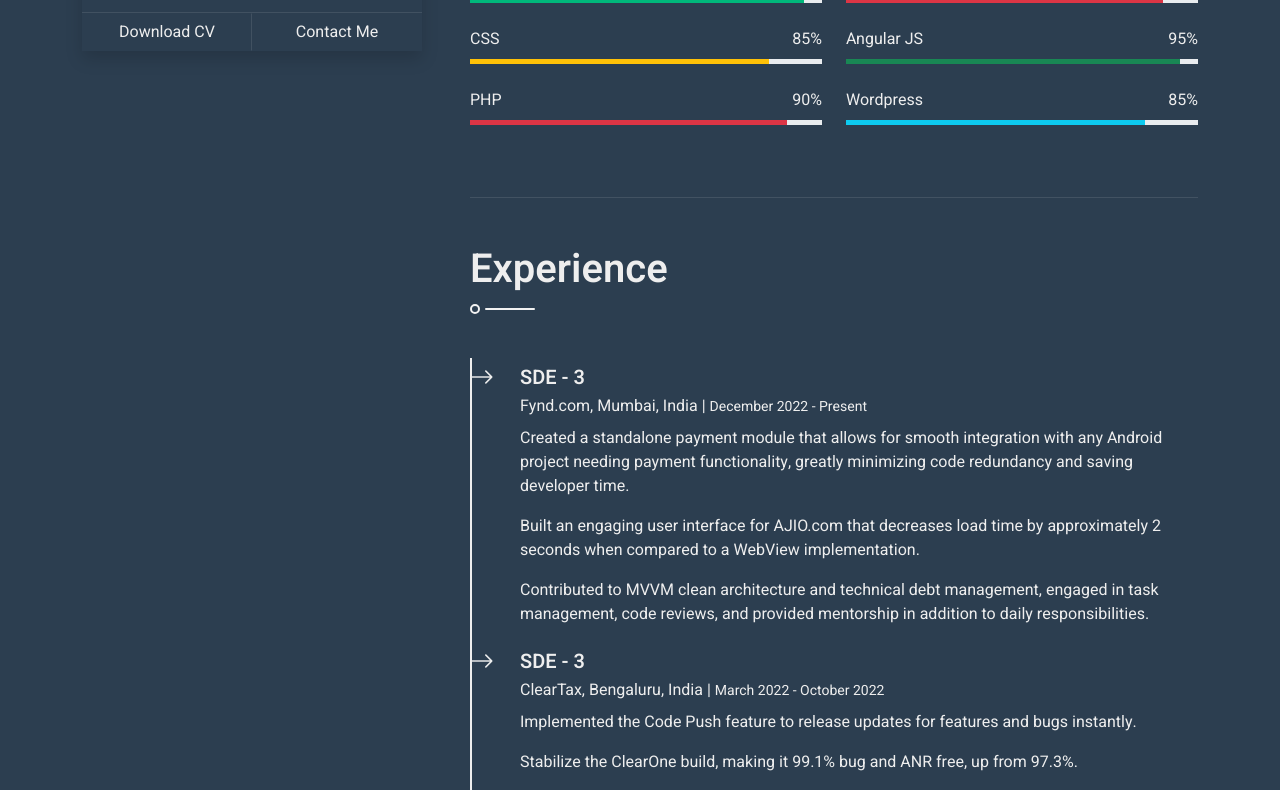
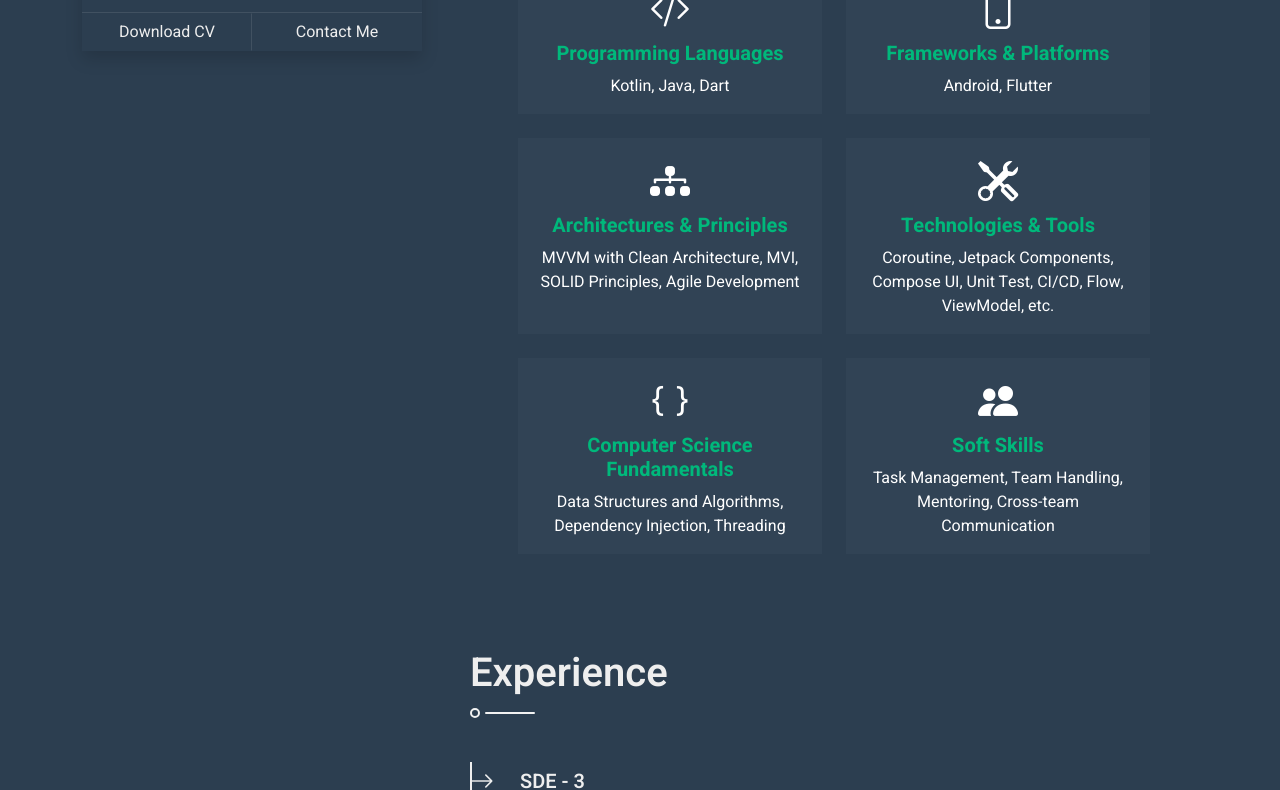
Before and after one commit to ashutosh-vaidya/myportfolio, a plain HTML site: page index.html in a window 1280 px wide. Shown: the part 749-1539 px from the top of the page. Drawn offline with nearby package versions, Linux system fonts and the light colour scheme.

Commit message:
Added skills and services section
Added skills and services section

```diff
--- a/css/style.css
+++ b/css/style.css
@@ -216,3 +216,38 @@
 .testimonial-carousel .owl-dot.active {
   background: var(--primary);
 }
+.card {
+  border: none;
+  transition: transform 0.2s;
+}
+
+.card:hover {
+  transform: translateY(-10px);
+}
+
+.card-title {
+  font-weight: bold;
+}
+
+.card-text {
+  font-size: 1rem;
+}
+.skill-card {
+  background-color: #314355;
+  color: white;
+  border: none;
+  transition: transform 0.2s;
+}
+
+.skill-card:hover {
+  transform: translateY(-10px);
+}
+
+.skill-card .card-body i {
+  color: white;
+}
+
+.skill-card .card-title,
+.skill-card .card-text {
+  color: white;
+}
--- a/index.html
+++ b/index.html
@@ -71,8 +71,10 @@
                 <section class="py-5 border-bottom wow fadeInUp" data-wow-delay="0.1s">
                     <h1 class="title pb-3 mb-5">About Me</h1>
                     <p>
-                        A mobile application developer crafted high-performing, user-focused applications for Android and Flutter apps.
-                        Leading innovation, performance optimization, and excellence in mobile solutions, master of Kotlin, Java, and Dart.
+                        A mobile application developer crafted high-performing, user-focused applications for Android
+                        and Flutter apps.
+                        Leading innovation, performance optimization, and excellence in mobile solutions, master of
+                        Kotlin, Java, and Dart.
                     </p>
                     <div class="row mb-4">
                         <div class="col-sm-6 py-1">
@@ -132,76 +134,83 @@
                 </section>
                 <!-- About End -->
 
-                <!-- Skills Start -->
-                <section class="py-5 border-bottom wow fadeInUp" data-wow-delay="0.1s">
+                <!-- Skills Section Start -->
+                <section class="py-5">
                     <h1 class="title pb-3 mb-5">Skills</h1>
-                    <div class="row">
-                        <div class="col-sm-6">
-                            <div class="skill mb-4">
-                                <div class="d-flex justify-content-between">
-                                    <p class="mb-2">HTML</p>
-                                    <p class="mb-2">95%</p>
-                                </div>
-                                <div class="progress">
-                                    <div class="progress-bar bg-primary" role="progressbar" aria-valuenow="95"
-                                        aria-valuemin="0" aria-valuemax="100"></div>
+                    <div class="container">
+                        <div class="row row-cols-1 row-cols-md-2 g-4">
+                            <!-- Programming Languages Card -->
+                            <div class="col">
+                                <div class="card h-100 text-center skill-card">
+                                    <div class="card-body">
+                                        <i class="bi bi-code-slash fs-1 mb-3"></i>
+                                        <h5 class="card-title text-primary">Programming Languages</h5>
+                                        <p class="card-text">Kotlin, Java, Dart</p>
+                                    </div>
                                 </div>
                             </div>
-                            <div class="skill mb-4">
-                                <div class="d-flex justify-content-between">
-                                    <p class="mb-2">CSS</p>
-                                    <p class="mb-2">85%</p>
-                                </div>
-                                <div class="progress">
-                                    <div class="progress-bar bg-warning" role="progressbar" aria-valuenow="85"
-                                        aria-valuemin="0" aria-valuemax="100"></div>
+                            <!-- Frameworks & Platforms Card -->
+                            <div class="col">
+                                <div class="card h-100 text-center skill-card">
+                                    <div class="card-body">
+                                        <i class="bi bi-phone fs-1 mb-3"></i>
+                                        <h5 class="card-title text-primary">Frameworks & Platforms</h5>
+                                        <p class="card-text">Android, Flutter</p>
+                                    </div>
                                 </div>
                             </div>
-                            <div class="skill mb-4">
-                                <div class="d-flex justify-content-between">
-                                    <p class="mb-2">PHP</p>
-                                    <p class="mb-2">90%</p>
-                                </div>
-                                <div class="progress">
-                                    <div class="progress-bar bg-danger" role="progressbar" aria-valuenow="90"
-                                        aria-valuemin="0" aria-valuemax="100"></div>
+                            <!-- Architectures & Principles Card -->
+                            <div class="col">
+                                <div class="card h-100 text-center skill-card">
+                                    <div class="card-body">
+                                        <i class="bi bi-diagram-3-fill fs-1 mb-3"></i>
+                                        <h5 class="card-title text-primary">Architectures & Principles</h5>
+                                        <p class="card-text">MVVM with Clean Architecture, MVI, SOLID Principles, Agile Development</p>
+                                    </div>
                                 </div>
                             </div>
-                        </div>
-                        <div class="col-sm-6">
-                            <div class="skill mb-4">
-                                <div class="d-flex justify-content-between">
-                                    <p class="mb-2">Javascript</p>
-                                    <p class="mb-2">90%</p>
-                                </div>
-                                <div class="progress">
-                                    <div class="progress-bar bg-danger" role="progressbar" aria-valuenow="90"
-                                        aria-valuemin="0" aria-valuemax="100"></div>
+                            <!-- Technologies & Tools Card -->
+                            <div class="col">
+                                <div class="card h-100 text-center skill-card">
+                                    <div class="card-body">
+                                        <i class="bi bi-tools fs-1 mb-3"></i>
+                                        <h5 class="card-title text-primary">Technologies & Tools</h5>
+                                        <p class="card-text">
+                                            Coroutine, Jetpack Components, Compose UI,
+                                            Unit Test, CI/CD, Flow, ViewModel, etc.
+                                        </p>
+                                    </div>
                                 </div>
                             </div>
-                            <div class="skill mb-4">
-                                <div class="d-flex justify-content-between">
-                                    <p class="mb-2">Angular JS</p>
-                                    <p class="mb-2">95%</p>
-                                </div>
-                                <div class="progress">
-                                    <div class="progress-bar bg-success" role="progressbar" aria-valuenow="95"
-                                        aria-valuemin="0" aria-valuemax="100"></div>
+                            <!-- Computer Science Fundamentals Card -->
+                            <div class="col">
+                                <div class="card h-100 text-center skill-card">
+                                    <div class="card-body">
+                                        <i class="bi bi-braces fs-1 mb-3"></i>
+                                        <h5 class="card-title text-primary">Computer Science Fundamentals</h5>
+                                        <p class="card-text">Data Structures and Algorithms,  Dependency Injection, Threading</p>
+                                    </div>
                                 </div>
                             </div>
-                            <div class="skill mb-4">
-                                <div class="d-flex justify-content-between">
-                                    <p class="mb-2">Wordpress</p>
-                                    <p class="mb-2">85%</p>
-                                </div>
-                                <div class="progress">
-                                    <div class="progress-bar bg-info" role="progressbar" aria-valuenow="85"
-                                        aria-valuemin="0" aria-valuemax="100"></div>
+                            <!-- Soft Skills Card -->
+                            <div class="col">
+                                <div class="card h-100 text-center skill-card">
+                                    <div class="card-body">
+                                        <i class="bi bi-people-fill fs-1 mb-3"></i>
+                                        <h5 class="card-title text-primary">Soft Skills</h5>
+                                        <p class="card-text">
+                                            Task Management, Team Handling, Mentoring, Cross-team
+                                            Communication
+                                        </p>
+                                    </div>
                                 </div>
                             </div>
                         </div>
                     </div>
                 </section>
+                <!-- Skills Section End -->
+
+
                 <!-- Skills End -->
 
                 <!-- Experience Start -->
@@ -217,13 +226,17 @@
                                 Fynd.com, Mumbai, India | <small>December 2022 - Present</small>
                             </p>
                             <p>
-                                Created a standalone payment module that allows for smooth integration with any Android project needing payment functionality, greatly minimizing code redundancy and saving developer time.
+                                Created a standalone payment module that allows for smooth integration with any Android
+                                project needing payment functionality, greatly minimizing code redundancy and saving
+                                developer time.
                             </p>
                             <p>
-                                Built an engaging user interface for AJIO.com that decreases load time by approximately 2 seconds when compared to a WebView implementation.
+                                Built an engaging user interface for AJIO.com that decreases load time by approximately
+                                2 seconds when compared to a WebView implementation.
                             </p>
                             <p>
-                                Contributed to MVVM clean architecture and technical debt management, engaged in task management, code reviews, and provided mentorship in addition to daily responsibilities.
+                                Contributed to MVVM clean architecture and technical debt management, engaged in task
+                                management, code reviews, and provided mentorship in addition to daily responsibilities.
                             </p>
                         </div>
                         <!-- Experience Item End -->
@@ -257,16 +270,20 @@
                                 Razorpay Pvt. Ltd, Bengaluru, India | <small>October 2018 - February 2022</small>
                             </p>
                             <p>
-                                Developed several features and maintained the Razorpay payment SDK for Android and Flutter.
+                                Developed several features and maintained the Razorpay payment SDK for Android and
+                                Flutter.
                             </p>
                             <p>
-                                Crafted the UPI SDK from the ground up with support for unit test cases and using MVVM Clean design.
+                                Crafted the UPI SDK from the ground up with support for unit test cases and using MVVM
+                                Clean design.
                             </p>
                             <p>
-                                As an independent developer, worked on Razorpay's ePOS application to revamp and release a new version.
+                                As an independent developer, worked on Razorpay's ePOS application to revamp and release
+                                a new version.
                             </p>
                             <p>
-                                Responsibilities include working on cross-team communication, design, code review, and feature development.
+                                Responsibilities include working on cross-team communication, design, code review, and
+                                feature development.
                             </p>
                         </div>
                         <!-- Experience Item End -->
@@ -280,13 +297,16 @@
                                 ZoloStays, Bengaluru, India | <small>April 2016 - Sepember 2018</small>
                             </p>
                             <p>
-                                Managed the B2B application solely and contributed to the feature development of Zolo's Android B2C and B2B applications.
+                                Managed the B2B application solely and contributed to the feature development of Zolo's
+                                Android B2C and B2B applications.
                             </p>
                             <p>
-                                Utilized third-party libraries such as Retrofit, Dagger, Picaso, okhttp, LiveData, and others to work with MVP architecture.
+                                Utilized third-party libraries such as Retrofit, Dagger, Picaso, okhttp, LiveData, and
+                                others to work with MVP architecture.
                             </p>
                             <p>
-                                The role was to complete a feature assignment with high-quality results while working with restricted resources.
+                                The role was to complete a feature assignment with high-quality results while working
+                                with restricted resources.
                             </p>
                         </div>
                         <!-- New Experience Item End -->
@@ -300,7 +320,8 @@
                                 Winjit Technologies, Nashik, India | <small>January 2014 - March 2016</small>
                             </p>
                             <p>
-                                At a predominantly service-based company, worked as an Android developer, delivering a wide range of projects to diverse clients.
+                                At a predominantly service-based company, worked as an Android developer, delivering a
+                                wide range of projects to diverse clients.
                             </p>
                         </div>
                         <!-- New Experience Item End -->
@@ -317,7 +338,7 @@
                         <div class="position-relative w-100">
                             <input class="form-control bg-dark border-0 w-100 py-3 ps-4 pe-5" type="text"
                                 placeholder="Your email">
-                            <button type="button"
+                            <button type="button" disabled
                                 class="btn btn-primary py-2 position-absolute top-0 end-0 mt-2 me-2">Subscribe</button>
                         </div>
                     </div>
@@ -330,34 +351,30 @@
                     <div class="row g-4">
                         <div class="col-md-6">
                             <div class="service-item">
-                                <i class="fa fa-2x fa-laptop-code mx-auto mb-4"></i>
-                                <h5 class="mb-2">Web Design</h5>
-                                <p class="mb-0">Justo sit justo eos amet tempor amet clita amet ipsum eos elitr. Amet
-                                    lorem lorem lorem est amet labore</p>
+                                <i class="fab fa-2x fa-android mx-auto mb-4"></i>
+                                <h5 class="mb-2">Apps Development</h5>
+                                <p class="mb-0">Crafting high-performance user-focused Android and Flutter application using Kotlin, Java, and Dart.</p>
                             </div>
                         </div>
                         <div class="col-md-6">
                             <div class="service-item">
-                                <i class="fab fa-2x fa-android mx-auto mb-4"></i>
-                                <h5 class="mb-2">Apps Development</h5>
-                                <p class="mb-0">Justo sit justo eos amet tempor amet clita amet ipsum eos elitr. Amet
-                                    lorem lorem lorem est amet labore</p>
+                                <i class="fa fa-2x fa-laptop-code mx-auto mb-4"></i>
+                                <h5 class="mb-2">Back End Devlopment</h5>
+                                <p class="mb-0">Building efficient back-end solutions like standalone payment modules to streamline integration.</p>
                             </div>
                         </div>
                         <div class="col-md-6">
                             <div class="service-item">
-                                <i class="fa fa-2x fa-search mx-auto mb-4"></i>
-                                <h5 class="mb-2">SEO</h5>
-                                <p class="mb-0">Justo sit justo eos amet tempor amet clita amet ipsum eos elitr. Amet
-                                    lorem lorem lorem est amet labore</p>
+                                <i class="fa fa-2x fa-tachometer-alt mx-auto mb-4"></i>
+                                <h5 class="mb-2">Performance Optimization</h5>
+                                <p class="mb-0"> Improving app speed and stability to enhance user experience, and enabling crash-free performance.</p>
                             </div>
                         </div>
                         <div class="col-md-6">
                             <div class="service-item">
-                                <i class="fa fa-2x fa-edit mx-auto mb-4"></i>
-                                <h5 class="mb-2">Content Creating</h5>
-                                <p class="mb-0">Justo sit justo eos amet tempor amet clita amet ipsum eos elitr. Amet
-                                    lorem lorem lorem est amet labore</p>
+                                <i class="fa fa-2x fa-tools mx-auto mb-4"></i>
+                                <h5 class="mb-2">Refactoring</h5>
+                                <p class="mb-0">Revamping and refactoring codebases to improve maintainability and overall app efficiency.</p>
                             </div>
                         </div>
                     </div>
```
